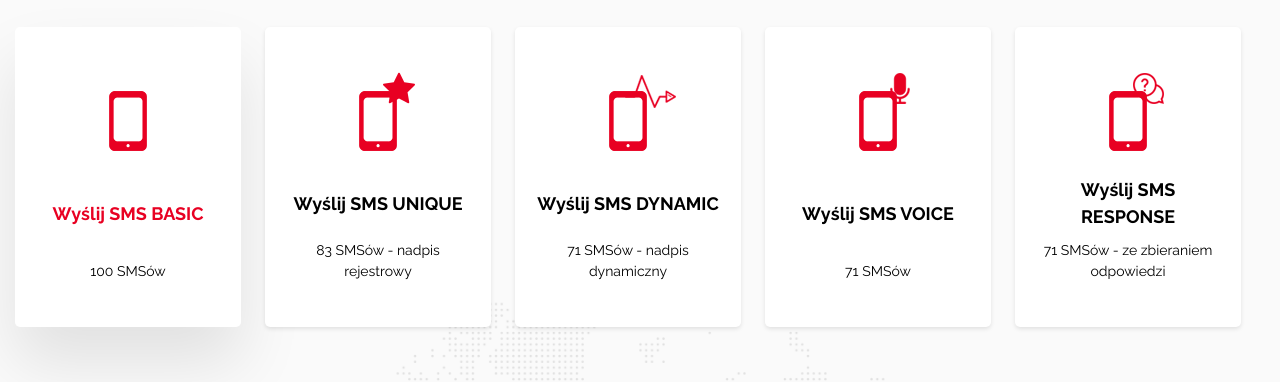
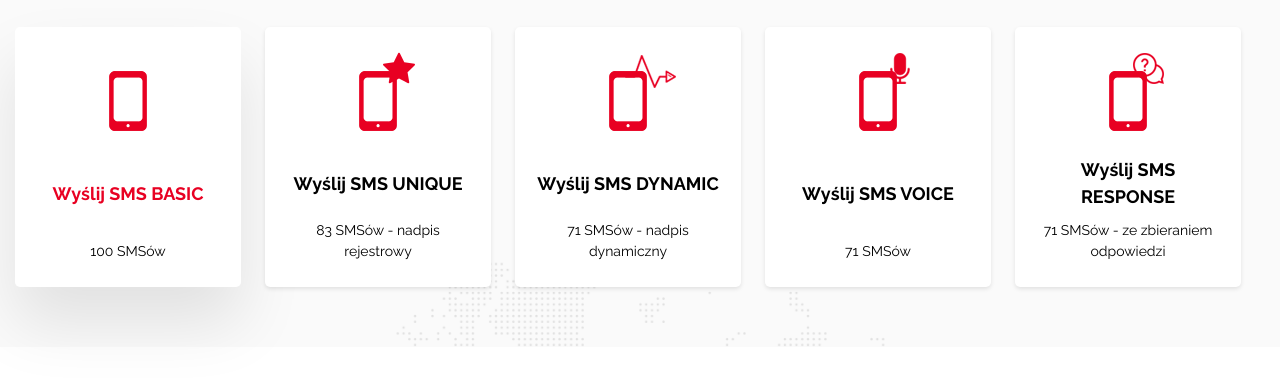
Before and after one commit to Barneyek/ANGsp-dzielnia-, a website built with webpack: page src/index.html in a window 1280 px wide. Shown: the part 271-653 px from the top of the page. Built offline with nearby package versions, Linux system fonts and the light colour scheme.

Commit message:
Fix height of sms items

```diff
--- a/src/styles/components/_sms.scss
+++ b/src/styles/components/_sms.scss
@@ -10,7 +10,7 @@ $item-margin-vertical: 2rem;
     &__item {
         @include flex(space-between, center);
         flex-direction: column;
-        padding: 4.5rem 2rem;
+        padding: 2.5rem 2rem;
         text-align: center;
         text-decoration: none;
         background-color: #fff;
@@ -18,7 +18,7 @@ $item-margin-vertical: 2rem;
         box-shadow: 0 2px 4px 0 rgba(0, 0, 0, .1);
         margin-right: $item-margin-horizontal;
         min-width: 20rem;
-        min-height: 30rem;
+        min-height: 26rem;
         cursor: pointer;
 
         &-title {
```
